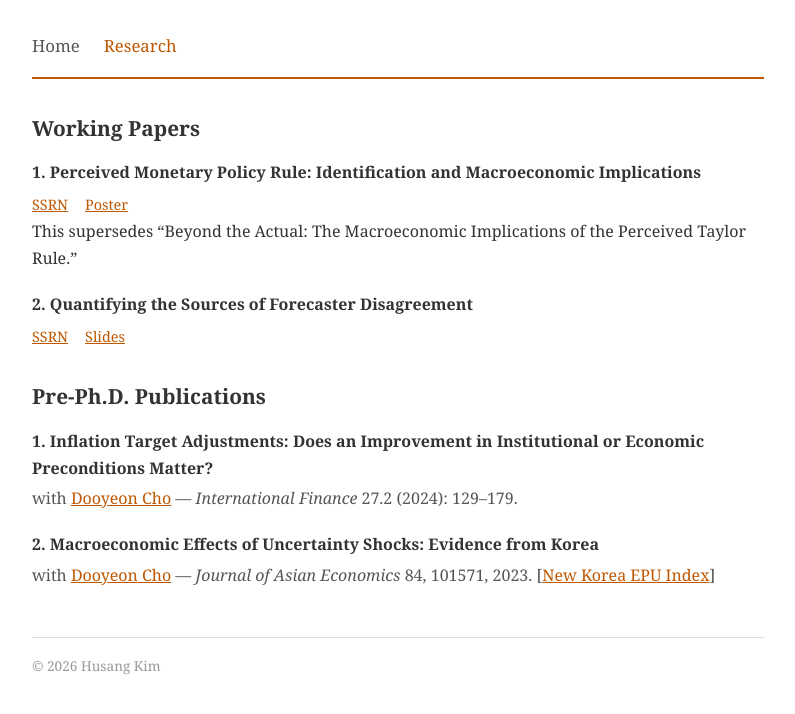
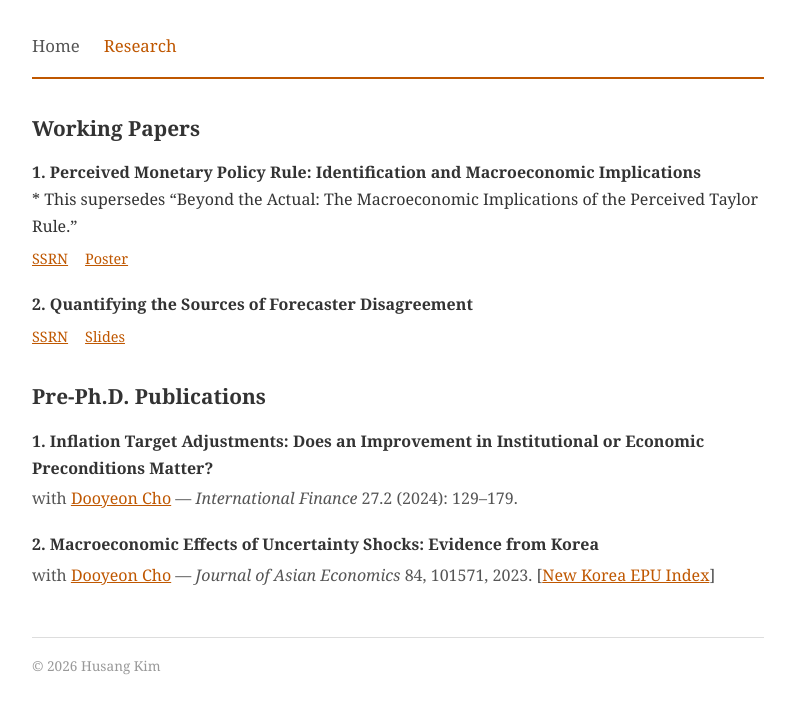
Before and after one commit to husang-kim/husang-kim.github.io, a Jekyll site: the page built from research.md, in a window 1280 px wide. Shown: the top 714 px of the page, without its empty margins (242-1037 px from the left). Built offline with Jekyll 4.4.1, drawn with Linux system fonts in a browser that asks for light colours.

Commit message:
Update research.md

```diff
--- a/research.md
+++ b/research.md
@@ -9,11 +9,11 @@ permalink: /research
 
 <div class="paper">
 <div class="paper-title">1. Perceived Monetary Policy Rule: Identification and Macroeconomic Implications </div>
+<div class="paper-note"> * This supersedes &#8220;Beyond the Actual: The Macroeconomic Implications of the Perceived Taylor Rule.&#8221;</div>
 <div class="paper-links">
 <a href="https://papers.ssrn.com/sol3/papers.cfm?abstract_id=6171027" target="_blank">SSRN</a>
 <a href="https://www.dropbox.com/scl/fi/6f192zh1cmmioju5s3do7/HSK_PerceivedRule_Poster.pdf?rlkey=y6dcv28qudvp09nebag81hv32&st=wf9rzgmr&dl=0" target="_blank">Poster</a>
 </div>
-<div class="paper-note">This supersedes &#8220;Beyond the Actual: The Macroeconomic Implications of the Perceived Taylor Rule.&#8221;</div>
 </div>
 
 <div class="paper">
```
